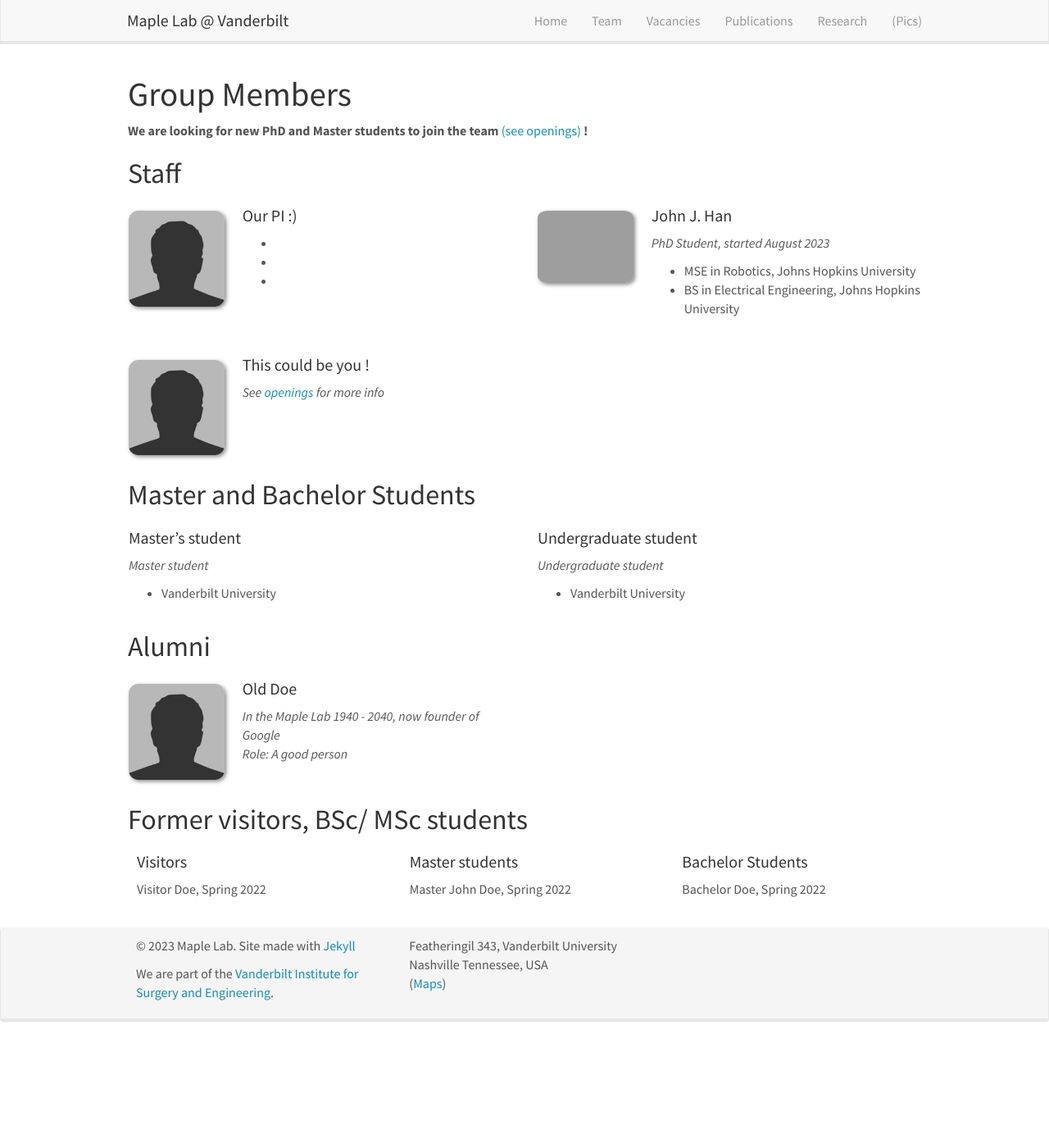
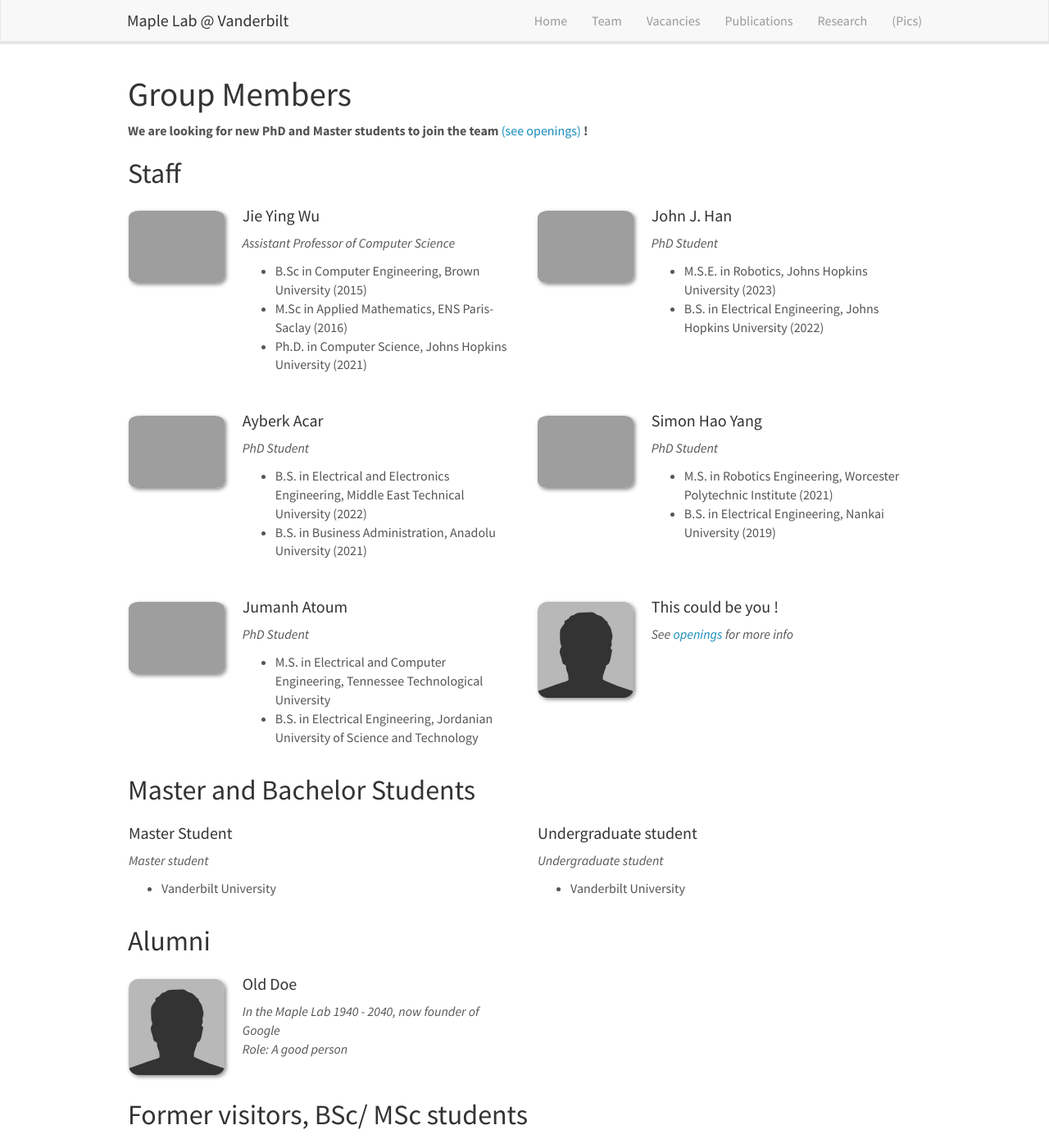
Before and after one commit to vu-maple-lab/vu-maple-lab.github.io, a Jekyll site: the page built from _pages/team.md, in a window 1280 px wide and 1400 px high. Shown: the whole window at 82% size. Built offline with Jekyll 4.4.1, drawn with Linux system fonts in a browser that asks for light colours; nearby versions of some CDN libraries; some of the changed text lies outside the part shown.

Commit message:
update 1

```diff
--- a/_data/alumni_bsc.yml
+++ b/_data/alumni_bsc.yml
@@ -1 +1,4 @@
-- name: Bachelor Doe, Spring 2022
+- name: Hongyi (Leo) Yang
+- name: Michael Pfister
+- name: Yiran (Charlotte) Zhao
+- name: Guansen (Patrick) Tong
--- a/_data/alumni_msc.yml
+++ b/_data/alumni_msc.yml
@@ -1 +1,2 @@
-- name: Master John Doe, Spring 2022
+- name: Yizhou Li, Spring 2023
+- name: Edmund Hui, Spring 2023
--- a/_data/students.yml
+++ b/_data/students.yml
@@ -8,7 +8,7 @@
 #  education3:
 #  education4:
 
-- name: Master's student
+- name: Master Student
   photo: blank.jpg
   info: Master student
   email: a_master_student@vanderbilt.edu
--- a/_data/team_members.yml
+++ b/_data/team_members.yml
@@ -1,19 +1,43 @@
-- name: Our PI :)
-  photo: blank.jpg
-  info:
-  email:
+- name: Jie Ying Wu
+  photo: jieying.jpg
+  info: Assistant Professor of Computer Science
+  email: jieying.wu@vanderbilt.edu
   number_educ: 3
-  education1:
-  education2:
-  education3:
+  education1: B.Sc in Computer Engineering, Brown University (2015)
+  education2: M.Sc in Applied Mathematics, ENS Paris-Saclay (2016)
+  education3: Ph.D. in Computer Science, Johns Hopkins University (2021)
 
 - name: John J. Han
   photo: john.jpg
-  info: PhD Student, started August 2023
+  info: PhD Student
   email: john.j.han@vanderbilt.edu
   number_educ: 2
-  education1: MSE in Robotics, Johns Hopkins University
-  education2: BS in Electrical Engineering, Johns Hopkins University
+  education1: M.S.E. in Robotics, Johns Hopkins University (2023)
+  education2: B.S. in Electrical Engineering, Johns Hopkins University (2022)
+
+- name: Ayberk Acar
+  photo: ayberk.jpg
+  info: PhD Student
+  email: ayberk.acar@vanderbilt.edu
+  number_educ: 2
+  education1: B.S. in Electrical and Electronics Engineering, Middle East Technical University (2022)
+  education2: B.S. in Business Administration, Anadolu University (2021)
+
+- name: Simon Hao Yang
+  photo: simon.jpg
+  info: PhD Student
+  email: hao.yang@vanderbilt.edu
+  number_educ: 2
+  education1: M.S. in Robotics Engineering, Worcester Polytechnic Institute (2021)
+  education2: B.S. in Electrical Engineering, Nankai University (2019)
+
+- name: Jumanh Atoum
+  photo: jumanh.jpg
+  info: PhD Student
+  email: jumanh.atoum@vanderbilt.edu
+  number_educ: 2
+  education1: M.S. in Electrical and Computer Engineering, Tennessee Technological University
+  education2: B.S. in Electrical Engineering, Jordanian University of Science and Technology
 
 - name: "This could be you !"
   photo: blank.jpg
```
Also changed, not shown: _data/news.yml (+3 -4 lines), images/teampic/jieying.png (added), images/teampic/jumanh.png (added), images/teampic/simon.png (added), 3 other files.
